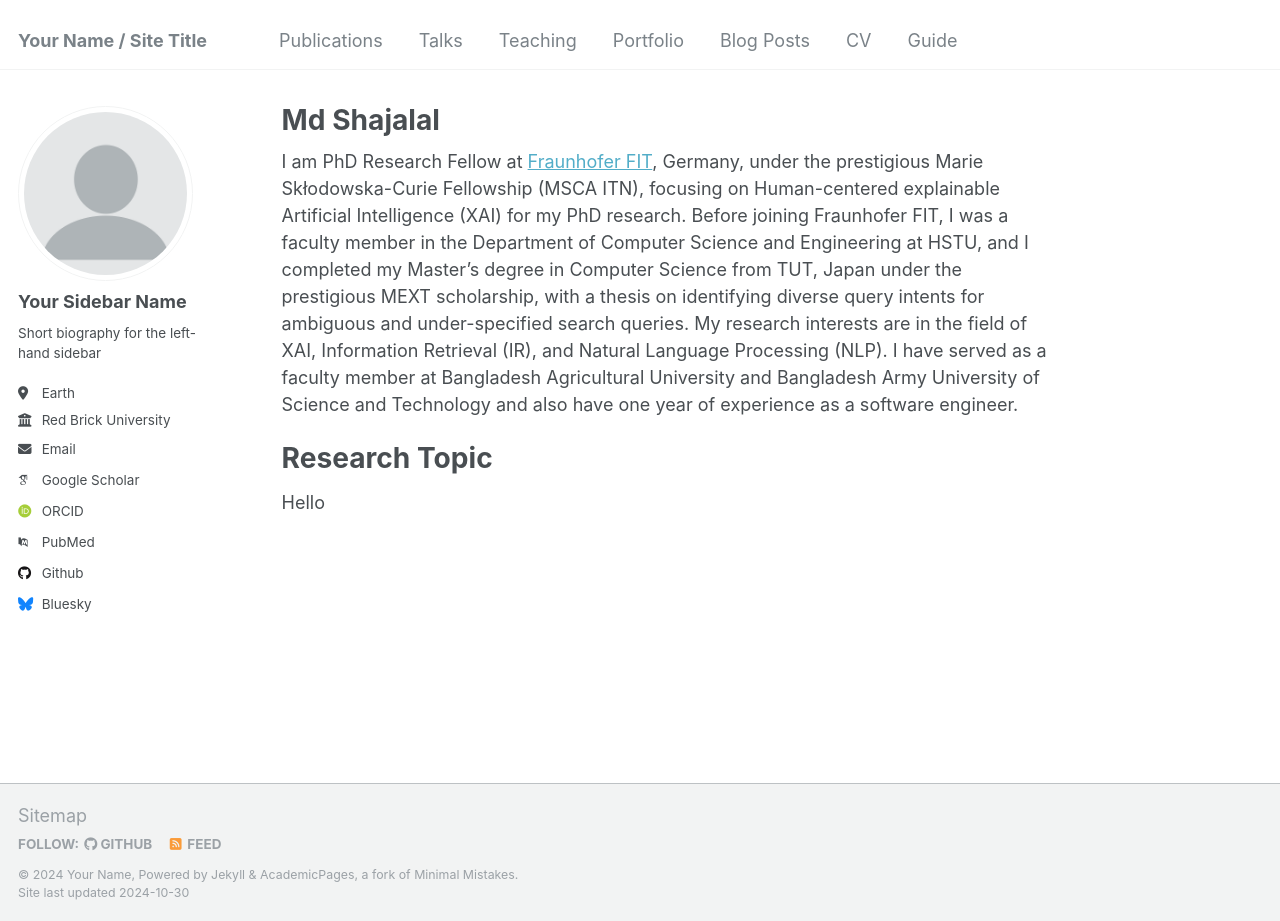
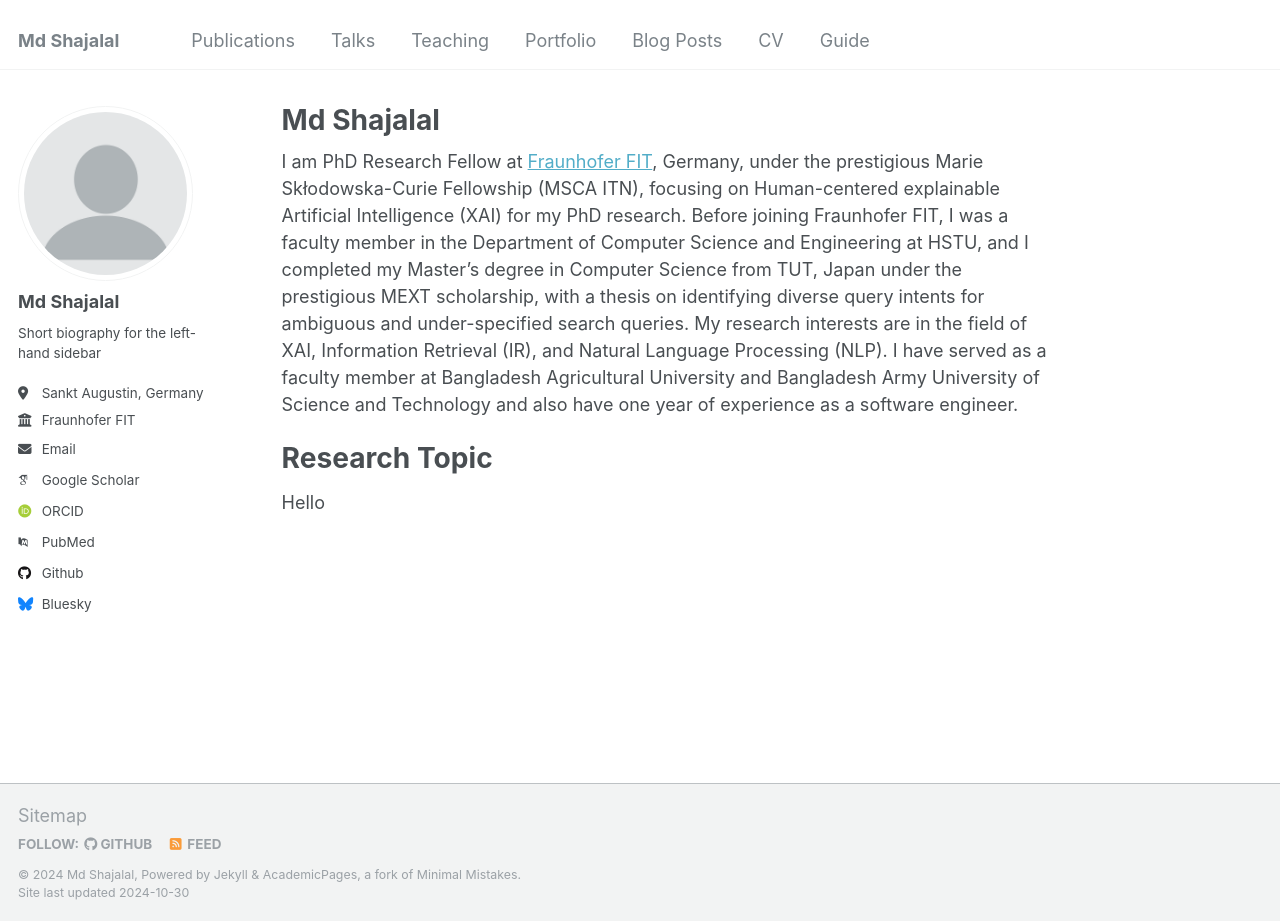
Before and after one commit to md-shajalal/md-shajalal, a Jekyll site: the page built from _pages/about.md, in a window 1280 px wide and 921 px high. Built offline with Jekyll 4.4.1, drawn with Linux system fonts in a browser that asks for light colours; some web fonts are replaced.

Commit message:
Update _config.yml

```diff
--- a/_config.yml
+++ b/_config.yml
@@ -8,9 +8,9 @@
 
 # Basic Site Settings
 locale                   : "en-US"
-title                    : "Your Name / Site Title"
+title                    : "Md Shajalal"
 title_separator          : "-"
-name                     : &name "Your Name"
+name                     : &name "Md Shajalal"
 description              : &description "personal description"
 url                      : https://academicpages.github.io # the base hostname & protocol for your site e.g. "https://mmistakes.github.io"
 baseurl                  : "" # the subpath of your site, e.g. "/blog"
@@ -22,19 +22,19 @@ repository               : "academicpages/academicpages.github.io"
 author:
   # Biographic information
   avatar           : "profile.png"
-  name             : "Your Sidebar Name"
-  pronouns         : # example: "she/her"
+  name             : "Md Shajalal"
+  pronouns         : # example: "he/him"
   bio              : "Short biography for the left-hand sidebar"
-  location         : "Earth"
-  employer         : "Red Brick University"
+  location         : "Sankt Augustin, Germany"
+  employer         : "Fraunhofer FIT"
   uri              : # URL
-  email            : "none@example.org"
+  email            : "md.shajalal@fit.fraunhofer.de"
 
   # Academic websites
   arxiv            : # URL - Update with the correct link to your profile
-  googlescholar    : "https://scholar.google.com/citations?user=PS_CX0AAAAAJ"
+  googlescholar    : "https://scholar.google.co.jp/citations?hl=en&user=3yLkKWMAAAAJ"
   impactstory      : # URL
-  orcid            : "http://orcid.org/yourorcidurl"
+  orcid            : "https://orcid.org/0000-0002-9011-708X"
   semantic         : # URL
   pubmed           : "https://www.ncbi.nlm.nih.gov/pubmed/?term=john+snow"
   researchgate     : # URL
```
